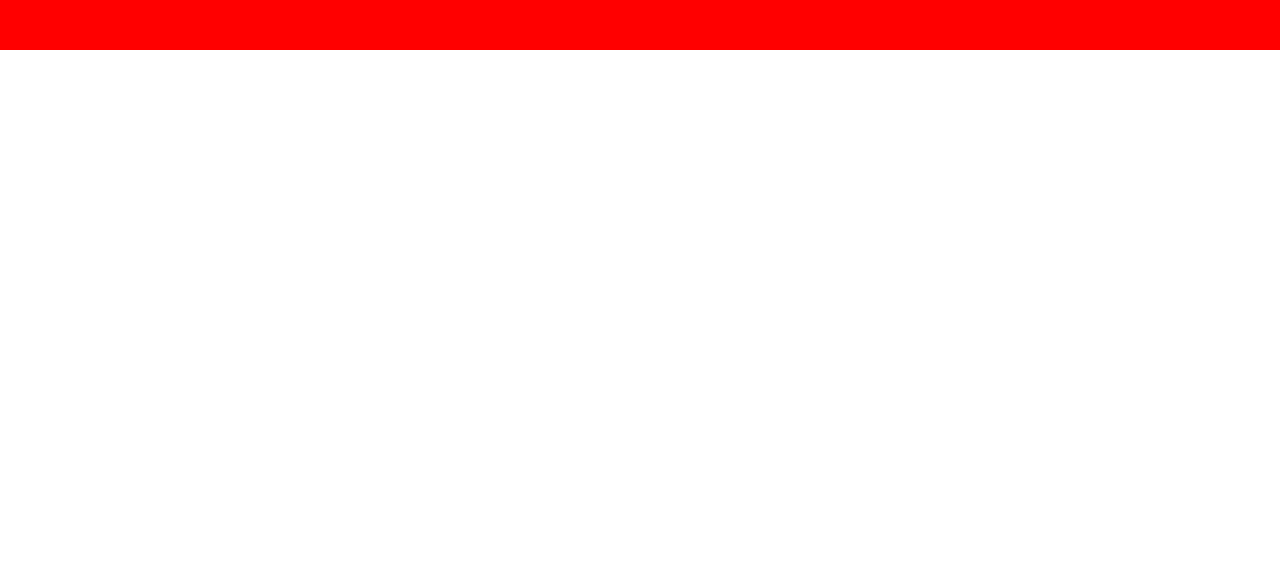
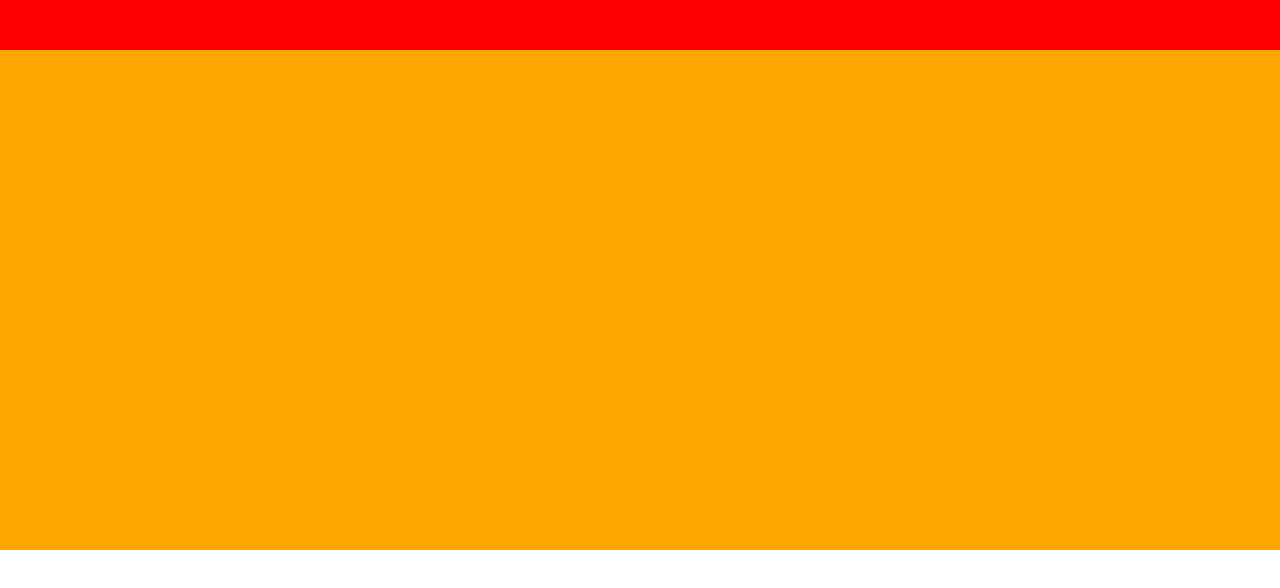
Before and after one commit to siyo0715/1-4-Practice-problem, a plain HTML site: page index.html in a window 1280 px wide. Drawn offline with Linux system fonts and the light colour scheme.

Commit message:
[Add]main-visualに指示指定

```diff
--- a/style.css
+++ b/style.css
@@ -8,3 +8,8 @@
     height: 50px;
     background-color: red;
 }
+.main-visual {
+    width: 100%;
+    height: 500px;
+    background-color: orange;
+  }
```
